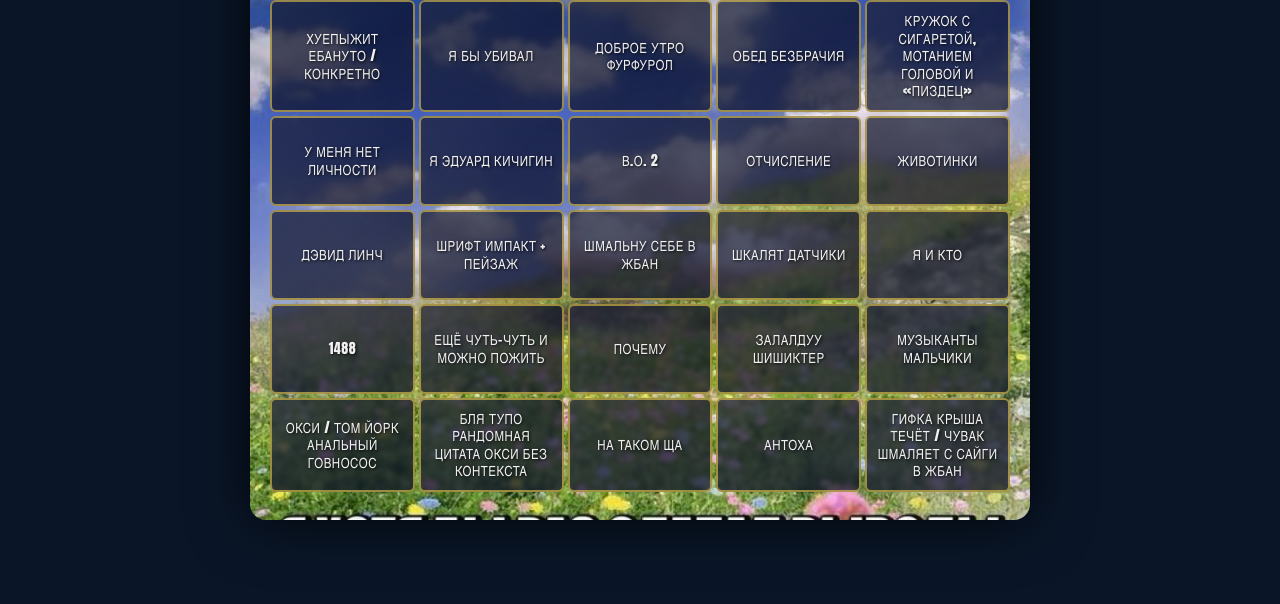
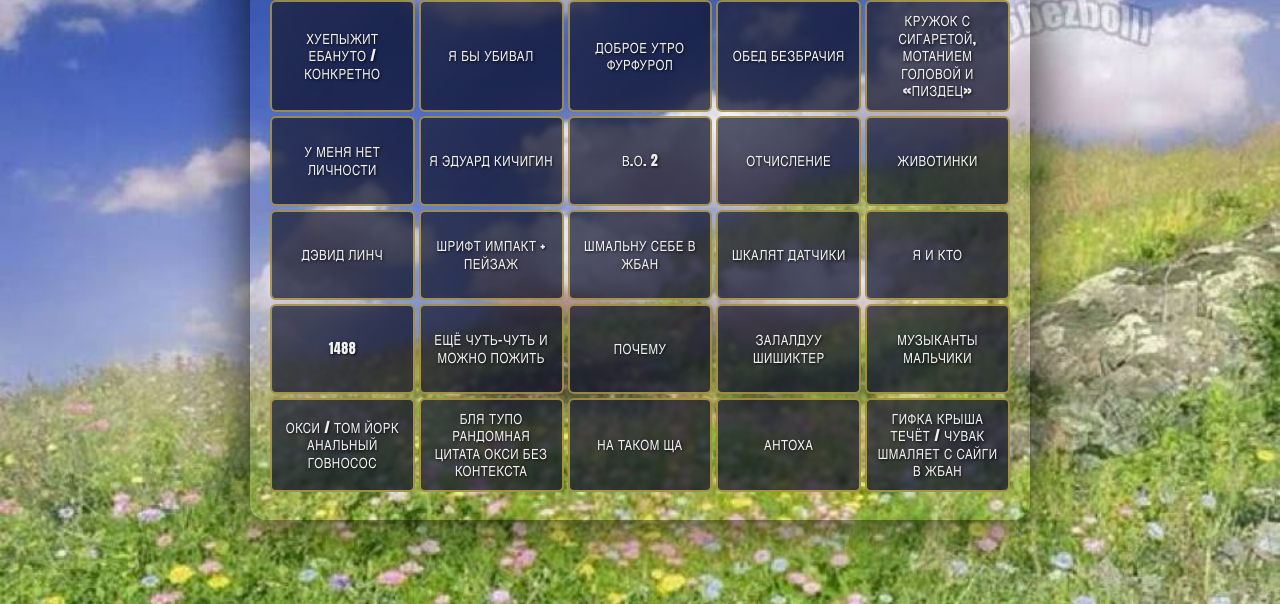
Before and after one commit to fedroch/ankapishe.io, a plain HTML site: page index.html in a window 1280 px wide. Shown: the part 196-800 px from the top of the page. Drawn offline with Linux system fonts and the light colour scheme; a web font is replaced by a local one.

Commit message:
Update background styling for main container

```diff
--- a/index.html
+++ b/index.html
@@ -15,6 +15,7 @@
     align-items: center;
     justify-content: center;
     padding: 20px;
+    background: #0a1628 url('meme.jpg') center/cover no-repeat;
   }
 
   .scene {
@@ -24,9 +25,6 @@
     border-radius: 16px;
     overflow: hidden;
     box-shadow: 0 0 60px rgba(0,0,0,0.8);
-    background-image: url('meme.jpg');
-    background-size: cover;
-    background-position: center;
   }
 
   .landscape {
```
